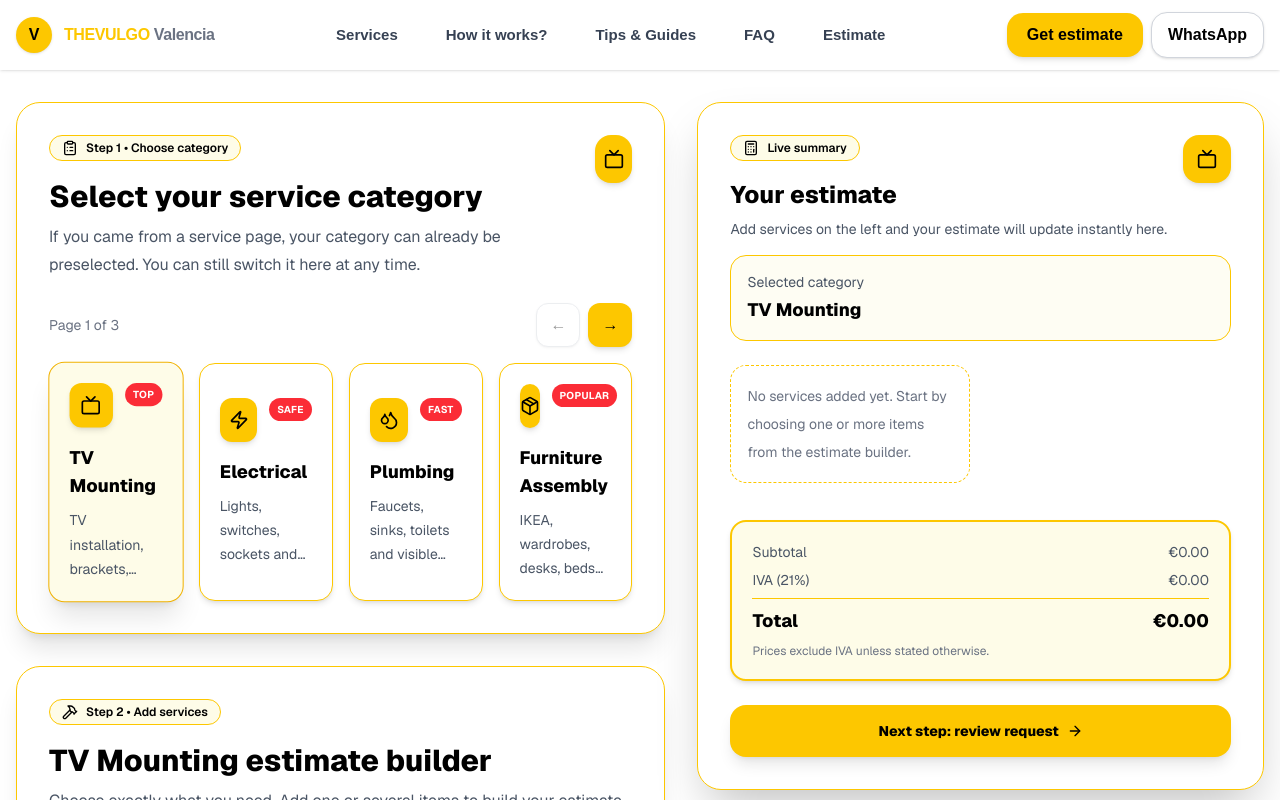
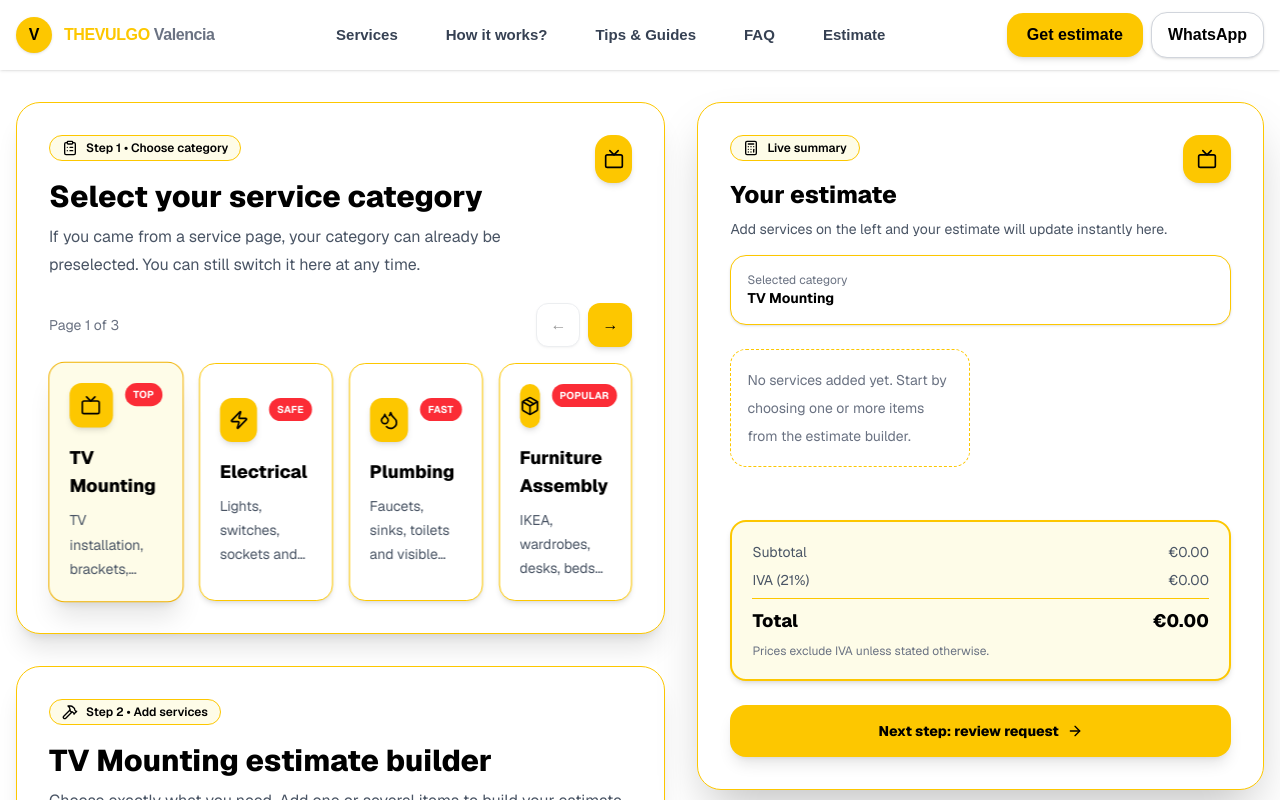
Before and after one commit to danylopechatkin/thevulgo-es, a Next.js app: page /estimate in a window 1280 px wide. Shown: the top 800 px of the page. Built offline with nearby package versions, Linux system fonts and the light colour scheme.

Commit message:
что сделал

```diff
--- a/app/estimate/page.tsx
+++ b/app/estimate/page.tsx
@@ -1555,12 +1555,16 @@ onBlur={() => setFieldSuccessIfValid("preferredTime")}
       </div>
     </div>
 
-    <div className="mt-4 rounded-2xl border border-yellow-400 bg-yellow-50/50 p-4 shrink-0">
-      <div className="text-sm text-gray-600">Selected category</div>
-      <div className="mt-1 text-lg font-extrabold text-black">
+    <div className="mt-4 rounded-2xl border border-yellow-400 bg-white p-4 shadow-sm">
+  <div className="flex items-center justify-between">
+    <div>
+      <p className="text-xs text-gray-500">Selected category</p>
+      <p className="text-sm font-bold text-black">
         {currentCategory.title}
-      </div>
+      </p>
     </div>
+  </div>
+</div>
 
     <div className="mt-6 flex-1 min-h-0 overflow-y-auto pr-2 space-y-3">
       {selectedServices.length === 0 ? (
```
